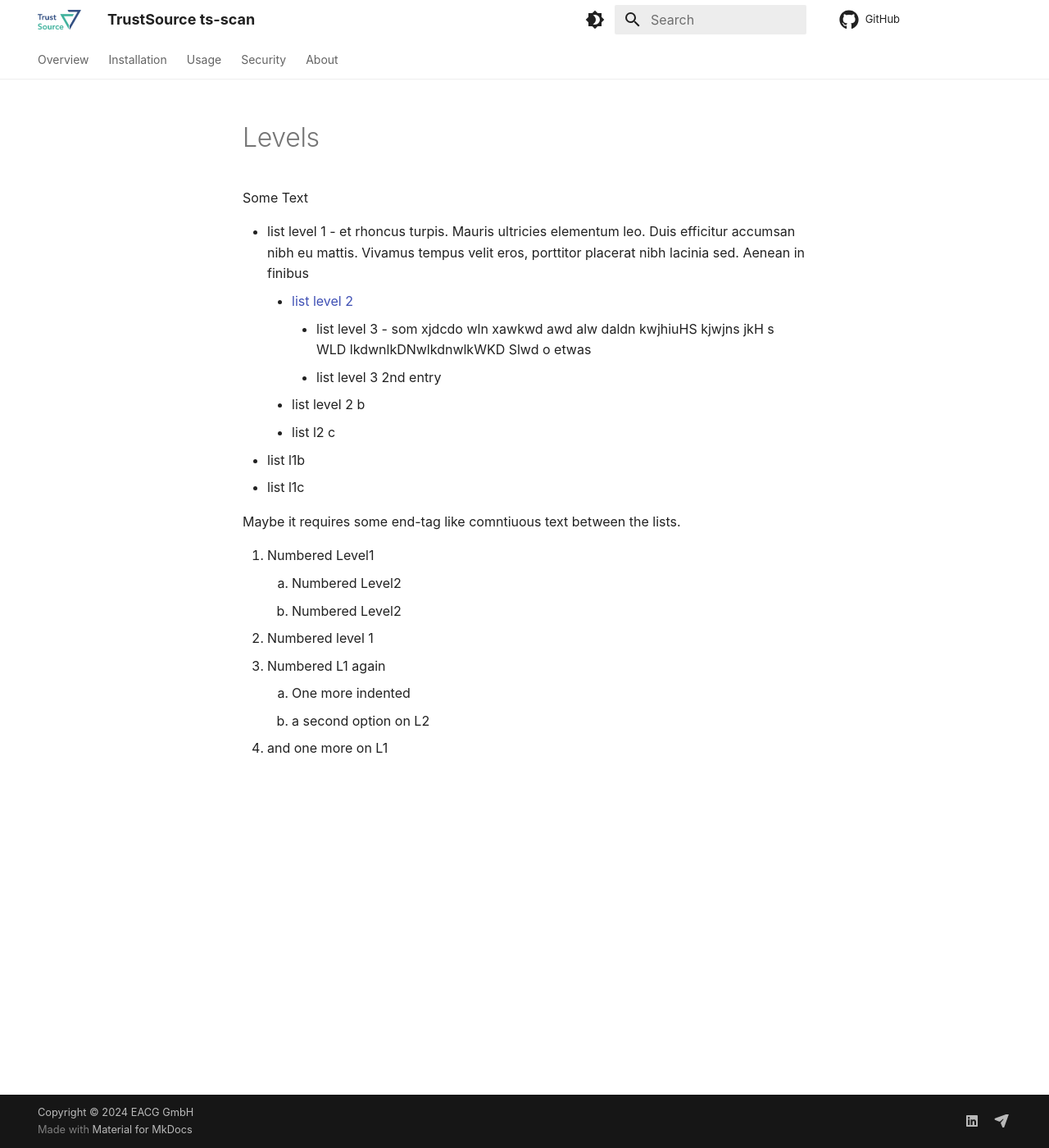
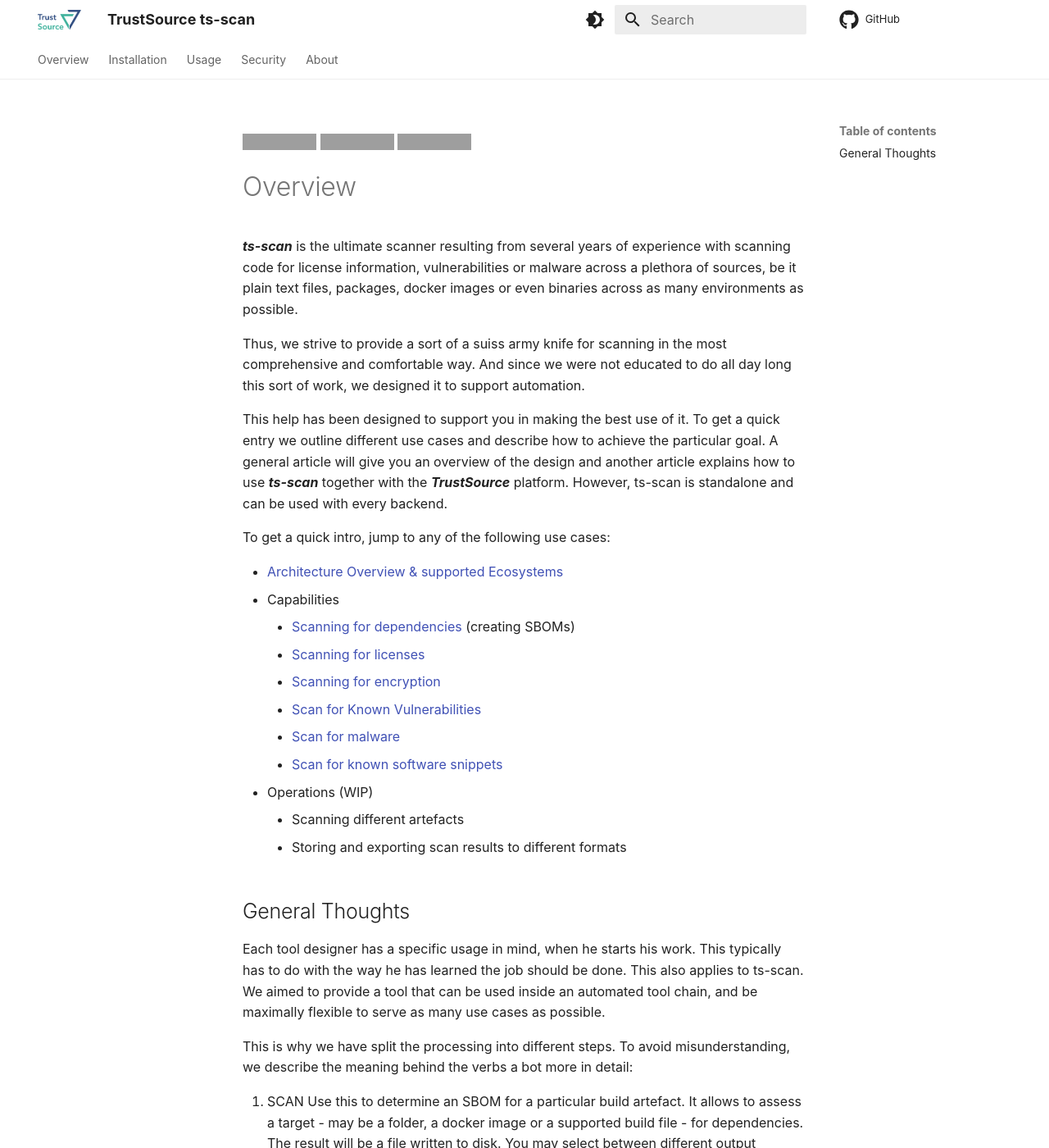
Before and after one commit to TrustSource/ts-scan, an MkDocs documentation site: the page built from docs/levels.md, in a window 1280 px wide and 1400 px high. Shown: the whole window at 82% size. Built offline with MkDocs 1.6.1 and Material for MkDocs 9.7.7, drawn with Linux system fonts in a browser that asks for light colours; comment, search, counter and statistics services are not loaded; some of the changed text lies outside the part shown; grey boxes are pictures that could not be loaded.

Commit message:
extended working sample with target text

```diff
--- a/docs/levels.md
+++ b/docs/levels.md
@@ -1,24 +1,48 @@
-Some Text
+![Supported Versions](https://img.shields.io/badge/Python-%203.10,%203.11,%203.12-blue) [![OpenSSF Scorecard](https://api.scorecard.dev/projects/github.com/TrustSource/ts-scan/badge)](https://scorecard.dev/viewer/?uri=github.com/TrustSource/ts-scan) ![License](https://img.shields.io/badge/License-Apache--2.0-green)
 
-- list level 1 - et rhoncus turpis. Mauris ultricies elementum leo. Duis efficitur
-  accumsan nibh eu mattis. Vivamus tempus velit eros, porttitor placerat nibh
-  lacinia sed. Aenean in finibus
-	* [list level 2](https://somehwere.com)
-		+ list level 3 - som xjdcdo wln xawkwd awd alw daldn kwjhiuHS kjwjns jkH s WLD lkdwnlkDNwlkdnwlkWKD Slwd o
-		etwas
-		+ list level 3 2nd entry
-	* list level 2 b
-	* list l2 c
-- list l1b
-- list l1c
+# Overview
 
-Maybe it requires some end-tag like comntiuous text between the lists.
+***ts-scan*** is the ultimate scanner resulting from several years of experience with scanning code for license information, vulnerabilities or malware across a plethora of sources, be it plain text files, packages, docker images or even binaries across as many environments as possible.
 
-1. Numbered Level1
-	1. Numbered Level2
-	2. Numbered Level2
-2. Numbered level 1
-3. Numbered L1 again
-	1. One more indented
-	2. a second option on L2
-4. and one more on L1
+Thus, we strive to provide a sort of a suiss army knife for scanning in the most comprehensive and comfortable way. And since we were not educated to do all day long this sort of work, we designed it to support automation.
+
+This help has been designed to support you in making the best use of it. To get a quick entry we outline different use cases and describe how to achieve the particular goal. A general article will give you an overview of the design and another article explains how to use ***ts-scan*** together with the ***TrustSource*** platform. However, ts-scan is standalone and can be used with every backend.
+
+To get a quick intro, jump to any of the following use cases:
+
+- [Architecture Overview & supported Ecosystems](/ts-scan/architecture)
+- Capabilities
+	* [Scanning for dependencies](/ts-scan/sbom) (creating SBOMs)
+	* [Scanning for licenses](/ts-scan/licenses)
+	* [Scanning for encryption](/ts-scan/encryption)
+	* [Scan for Known Vulnerabilities](/ts-scan/vulns)
+	* [Scan for malware](/ts-scan/malware)
+	* [Scan for known software snippets](/ts-scan/snippets)
+- Operations (WIP)
+	* Scanning different artefacts
+	* Storing and exporting scan results to different formats
+
+## General Thoughts
+
+Each tool designer has a specific usage in mind, when he starts his work. This typically has to do with the way he has learned the job should be done. This also applies to ts-scan. We aimed to provide a tool that can be used inside an automated tool chain, and be maximally flexible to serve as many use cases as possible.
+
+This is why we have split the processing into different steps. To avoid misunderstanding, we describe the meaning behind the verbs a bot more in detail:
+
+1. SCAN
+Use this to determine an SBOM for a particular build artefact. It allows to assess a target - may be a folder, a docker image or a supported build file - for dependencies. The result will be a file written to disk. You may select between different output formats (ts, spdx, CycloneDX). See `ts-scan scan --help` for details on the CLI or [creating SBOMs](/ts-scan/sbom).
+2. **ANALYSE**
+This action allows to assess the identified dependencies in detail. It will take the scan and pull for each identified dependency the sources from either the package management system or your local repository and assess file by file for information. For performance reasons, we split this assessment from the prior step.
+We support different types of analysis:
+	1. Copyright,
+	2. License identification,
+	3. Crypto-algorithms,
+	4. SCANOSS fingerprints (and SBOM decoration)
+	5. Yara rules
+4. **CHECK**
+Allows to evaluate the identified findings against the project specific policies. This has been in troduced to allow breaking builds or deployments depending on the findings. You may use CHECK to assess for:
+	1. Vulnerabilities
+	2. Licenses & OSADL compatibility matrix
+	3. Weak encryption
+Today **ts-scan** takes the findings and transfers them to the **TrustSource** platform. There policies and assessments against these policies are organised and a result is returned. Read our [use case 03](/ts-scan/uc03-check) to learn how to drive your CI/CD using **ts-scan**.
+
+and more...
```
